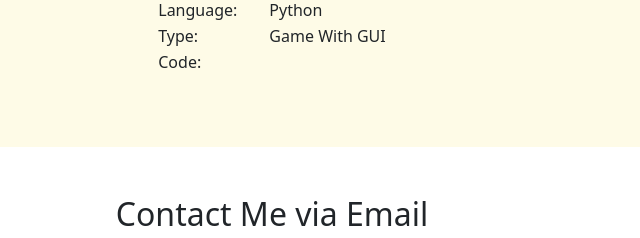
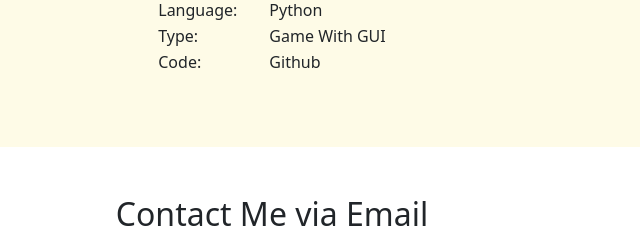
Before and after one commit to logandebo/My-Website, a plain HTML site: page portfolio.html in a window 1280 px wide. Shown: the part 1677-1915 px from the top of the page, 368-1008 px from the left. Drawn offline with nearby package versions, Linux system fonts and the light colour scheme.

Commit message:
Update portfolio.html

```diff
--- a/portfolio.html
+++ b/portfolio.html
@@ -138,7 +138,7 @@
               </tr>
               <tr>
                 <td class="td-l">Code:</td>
-                <td class="td-r"><a></a></td>
+                <td class="td-r"><a href="https://github.com/logandebo/breakout-remake.git"></a>Github</td>
               </tr>
             </table>
         </div>
```
